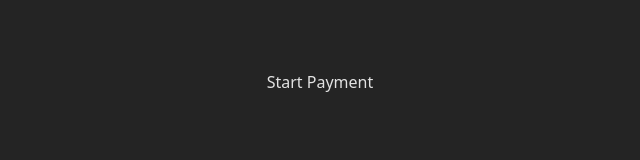
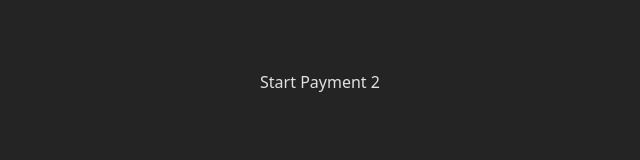
Before and after one commit to erikbg7/qr-ayoba-contact, a React (Vite) app: page / in a window 1280 px wide. Shown: the part 580-740 px from the top of the page, without its empty margins (320-960 px from the left). Built offline with nearby package versions, Linux system fonts and the light colour scheme.

Commit message:
Payment test using Ayoba API

```diff
--- a/src/App.tsx
+++ b/src/App.tsx
@@ -3,12 +3,14 @@ import { QrCodeVCard } from './components/QrCodeVCard';
 import { QrCodeVCardSkeleton } from './components/QrCodeVCardSkeleton';
 
 const handlePaymentStart = () => {
-  (window as any)?.startPayment?.({
-    method: 'MoMo',
-    amount: 199,
-    currency: 'XAF',
-    description: 'Test Payment',
-  });
+  const ayobaApi = (window as any)?.Ayoba;
+  ayobaApi.startPayment('MoMo', 100, 'XAF', 'Test payment');
+  // (window as any)?.startPayment?.({
+  //   method: 'MoMo',
+  //   amount: 199,
+  //   currency: 'XAF',
+  //   description: 'Test Payment',
+  // });
 };
 
 const App = () => {
@@ -32,7 +34,7 @@ const App = () => {
       <p className="text-lg text-gray-400 mt-8 mb-20">Scan the QR code to add the contact</p>
 
       <div>
-        <button onClick={handlePaymentStart}>Start Payment</button>
+        <button onClick={handlePaymentStart}>Start Payment 2</button>
       </div>
     </main>
   );
```
